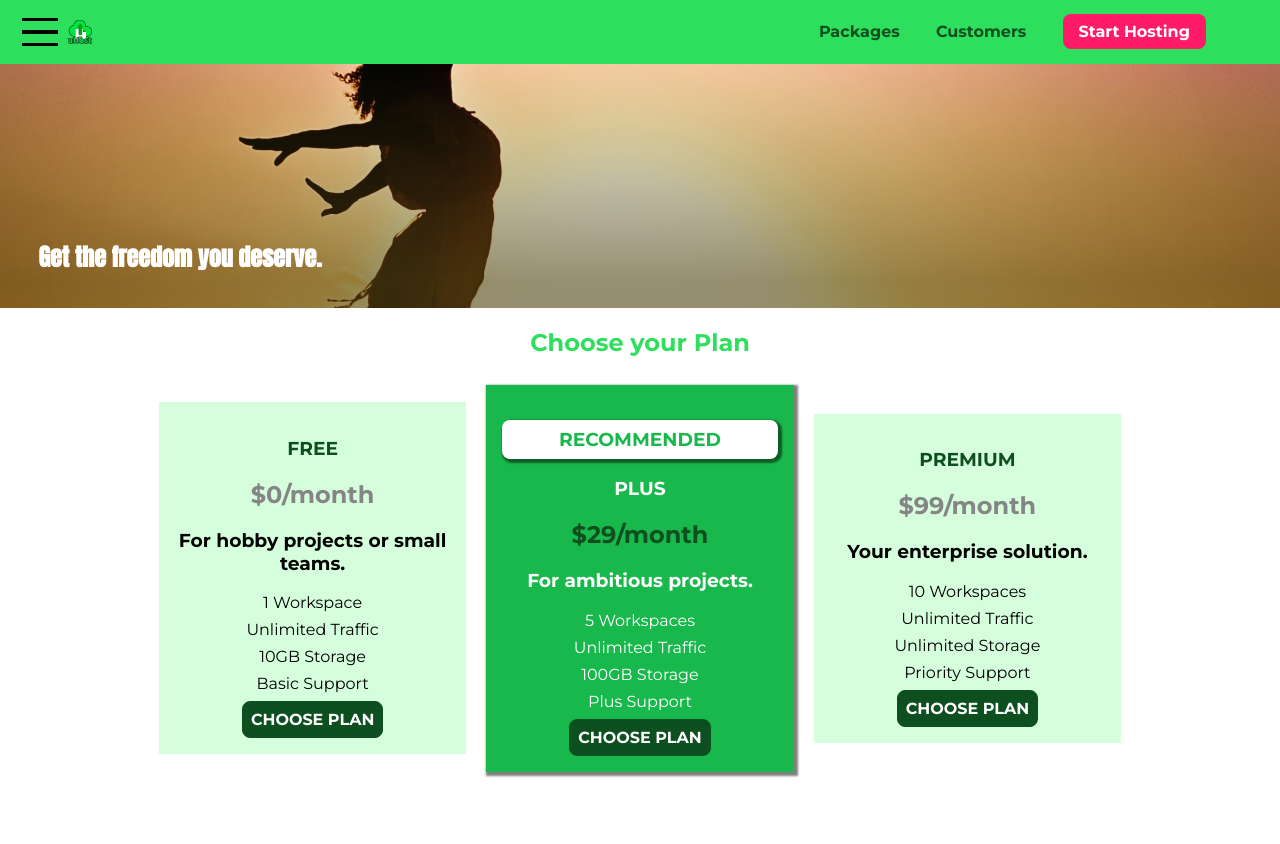
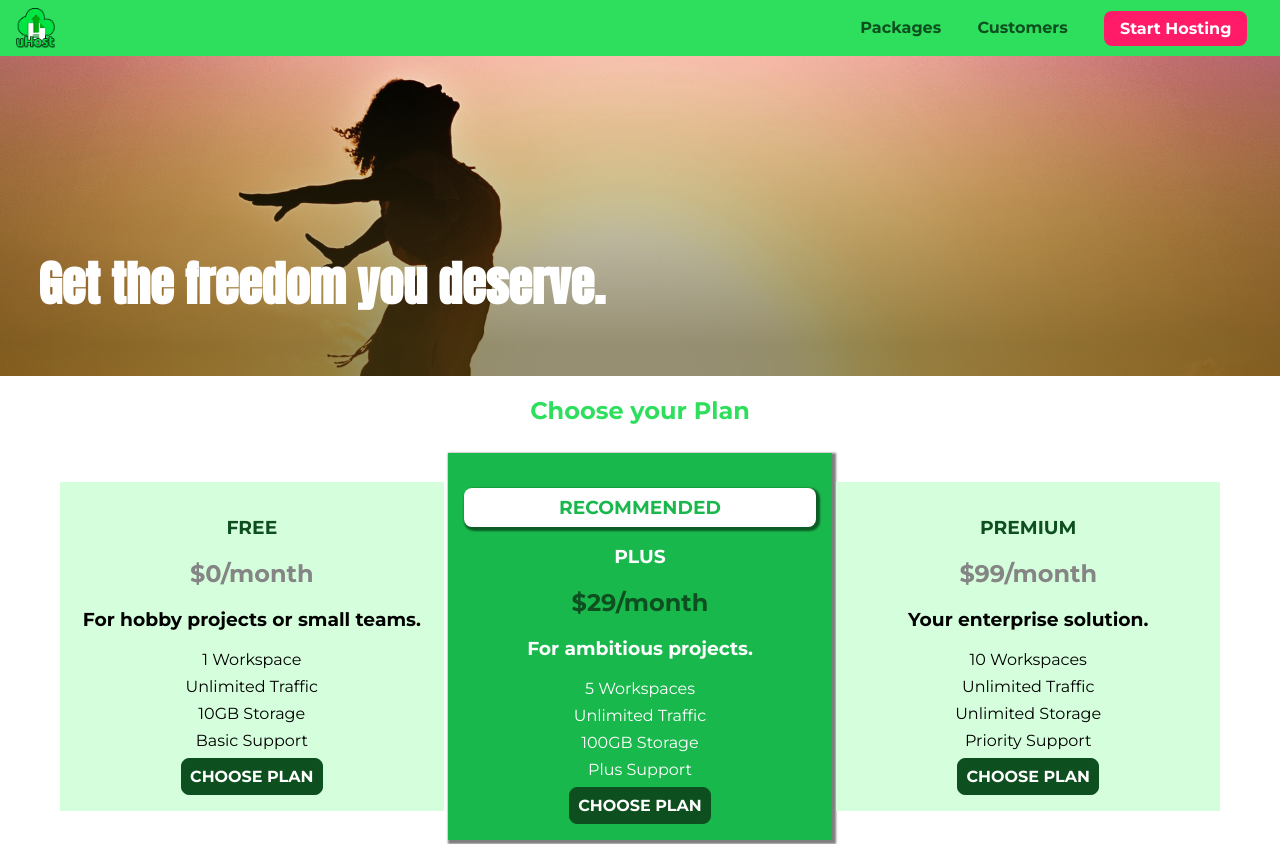
Before and after one commit to san-sekhon/uHost, a plain HTML site: page index.html in a window 1280 px wide. Shown: the top 844 px of the page. Drawn offline with Linux system fonts and the light colour scheme.

Commit message:
completed section 10

```diff
--- a/customers/customers.css
+++ b/customers/customers.css
@@ -1,22 +1,22 @@
+main {
+  padding-top: 2.5rem;
+}
+
 .testimonial {
     font-size: 1.2rem;
-    margin: 3rem 0;
-  }
 
-  .testimonial__list {
-    width: 80%;
-    margin: auto;
-  }
+}
 
-  .testimonial:first-of-type {
-    margin-top: 6rem;
-  }
+
+
+/* .testimonial__list {
+      width: 80%;
+      margin: auto;
+    } */
 
   .testimonial__image-container {
-    width: 65%;
-    max-width: 580px;
-    display: inline-block;
-    vertical-align: middle;
+    width: 100%;
+    max-width: 40rem;
     box-shadow: 3px 3px 5px 3px rgba(0, 0, 0, 0.3);
   }
 
@@ -28,9 +28,6 @@
   .testimonial__info {
     text-align: right;
     padding: 0.9rem;
-    display: inline-block;
-    vertical-align: middle;
-    width: 30%;
   }
 
   #customer-2.testimonial {
@@ -66,3 +63,23 @@
   .testimonial__text {
     margin: 0.2rem;
   }
+
+  @media (min-width: 40rem) {
+
+    .testimonial {
+      margin: 3rem auto;
+      max-width: 1500px;
+    }
+
+    .testimonial__image-container {
+      display: inline-block;
+      vertical-align: middle;
+      width: 66%;
+    }
+
+    .testimonial__info {
+      display: inline-block;
+      vertical-align: middle;
+      width: 30%;
+    }
+  }
--- a/index.html
+++ b/index.html
@@ -4,6 +4,7 @@
 <head>
     <meta charset="UTF-8">
     <meta http-equiv="X-UA-Compatible" content="ie=edge">
+    <meta name="viewport" content="width=device-width, initial-scale=1.0">
     <title>uHost</title>
     <link rel="shortcut icon" href="favicon.png">
     <link href="https://fonts.googleapis.com/css2?family=Anton&display=swap" rel="stylesheet">
--- a/main.css
+++ b/main.css
@@ -1,5 +1,5 @@
 #product-overview {
-  background: linear-gradient(to top, rgba(80, 68, 18, 0.6) 10%, transparent), url("images/freedom.jpg") left 10% bottom 70%/cover no-repeat border-box, #ff1b68;
+  background: linear-gradient(to top, rgba(80, 68, 18, 0.6) 10%, transparent), url("images/freedom.jpg") center/cover no-repeat border-box, #ff1b68;
   /* background-image: url("freedom.jpg");
   background-size: cover;
   background-position: left 10% bottom 20%; */
@@ -8,10 +8,30 @@
   background-repeat: no-repeat; */
   width: 100vw;
   height: 33vh;
-  /* padding: 10px; */
-  margin-top: 2.75rem;
   position: relative;
+}
 
+
+
+#product-overview h1 {
+  color: white;
+  font-family: 'Anton', sans-serif;
+  position: absolute;
+  bottom: 5%;
+  left: 3%;
+  font-size: 1.6rem;
+}
+
+@media (min-width: 40rem) and (min-height: 40rem
+) {
+  #product-overview {
+    height: 40vh;
+    background-position: 50% 25%;
+  }
+
+  #product-overview h1 {
+    font-size: 3rem;
+  }
 }
 
 .section-title {
@@ -19,34 +39,17 @@
   text-align: center;
 }
 
-#product-overview h1 {
-  color: white;
-  font-family: 'Anton', sans-serif;
-  position: absolute;
-  bottom: 5%;
-  left: 3%;
-}
-
-.plan__list {
-  width: 80%;
-  margin: auto;
-  text-align: center;
-}
-
 .plan {
   background: #d5ffdc;
   text-align: center;
   padding: 1rem;
-  margin: 0.5rem;
-  display: inline-block;
-  width: 30%;
-  vertical-align: middle;
+  margin: 0.5rem 0;
+  width: 100%;
 }
 
 .plan--highlighted {
   background: #19b84c;
   color: white;
-  box-shadow: 2px 2px 2px 2px rgba(0, 0, 0, 0.5);
 }
 
 .plan__annotation {
@@ -83,6 +86,26 @@
   margin: 0.5rem 0;
 }
 
+@media (min-width: 40rem) {
+
+  .plan__list {
+  width: 100%;
+  text-align: center;
+  }
+
+  .plan {
+    display: inline-block;
+    width: 30%;
+    vertical-align: middle;
+    min-width: 13rem;
+    max-width: 25rem;
+  }
+
+  .plan--highlighted {
+    box-shadow: 2px 2px 2px 2px rgba(0, 0, 0, 0.5);
+  }
+}
+
 #key-features {
   background: #ff1b68;
   margin-top: 5rem;
@@ -101,12 +124,6 @@
   text-align: center;
 }
 
-.key-feature {
-  display: inline-block;
-  width: 30%;
-  vertical-align: top;
-}
-
 .key-feature__image {
   background: #ffcede;
   width: 128px;
@@ -122,6 +139,16 @@
   font-weight: bold;
   color: white;
   font-size: 1.2rem;
+}
+
+@media (min-width: 40rem) {
+
+  .key-feature {
+    display: inline-block;
+    width: 30%;
+    max-width: 25rem;
+    vertical-align: top;
+  }
 }
 
 .modal {
--- a/packages/packages.css
+++ b/packages/packages.css
@@ -87,3 +87,27 @@ main {
 #premium .package__subtitle {
   color: #bbb;
 }
+
+@media (min-width: 40rem) {
+  main {
+    max-width: 1500px;
+    margin-left: auto;
+    margin-right: auto;
+  }
+}
+
+@media (min-width: 1500px) {
+  .package {
+    margin: 3rem auto;
+    border-left: 4px solid #0e4f1f;
+  }
+
+  #free {
+    border-right: 4px solid #0e4f1f;
+  }
+
+  #free:hover,
+  #free:active {
+    border-right-color: #ff5454;
+  }
+}
--- a/shared.css
+++ b/shared.css
@@ -5,6 +5,11 @@
 body {
   font-family: 'Montserrat', sans-serif;
   margin: 0;
+}
+
+main {
+  min-height: calc(100vh - 3.5rem - 8rem);
+  margin-top: 3.5rem;
 }
 
 .backdrop {
@@ -59,8 +64,7 @@ body {
   color: #0e4f1f;
   text-decoration: none;
   font-weight: bold;
-  font-size: 1.5rem;
-  height: 1.5rem;
+  height: 2.5rem;
   display: inline-block;
   vertical-align: middle;
 }
@@ -70,10 +74,7 @@ body {
 }
 
 .main-nav {
-  display: inline-block;
-  text-align: right;
-  width: calc(100% - 122px);
-  vertical-align: middle;
+  display: none;
 }
 
 .main-nav__items {
@@ -146,6 +147,19 @@ body {
   font-size: 1.5rem;
 }
 
+@media (min-width: 40rem) {
+  .toggle-button {
+    display: none;
+  }
+
+  .main-nav {
+  display: inline-block;
+  text-align: right;
+  width: calc(100% - 44px);
+  vertical-align: middle;
+  }
+}
+
 .main-footer {
   background: black;
   padding: 2rem;
@@ -160,8 +174,8 @@ body {
 }
 
 .main-footer__link {
-  display: inline-block;
-  margin: 0 1rem;
+  display: block;
+  margin: 1rem 0;
 }
 
 .main-footer__link a {
@@ -198,3 +212,11 @@ body {
 .open {
   display: block !important;
 }
+
+@media (min-width: 40rem) {
+
+  .main-footer__link {
+    display: inline-block;
+    margin: 0 1rem;
+  }
+}
```
Also changed, not shown: packages/index.html (+1 -0 lines).
